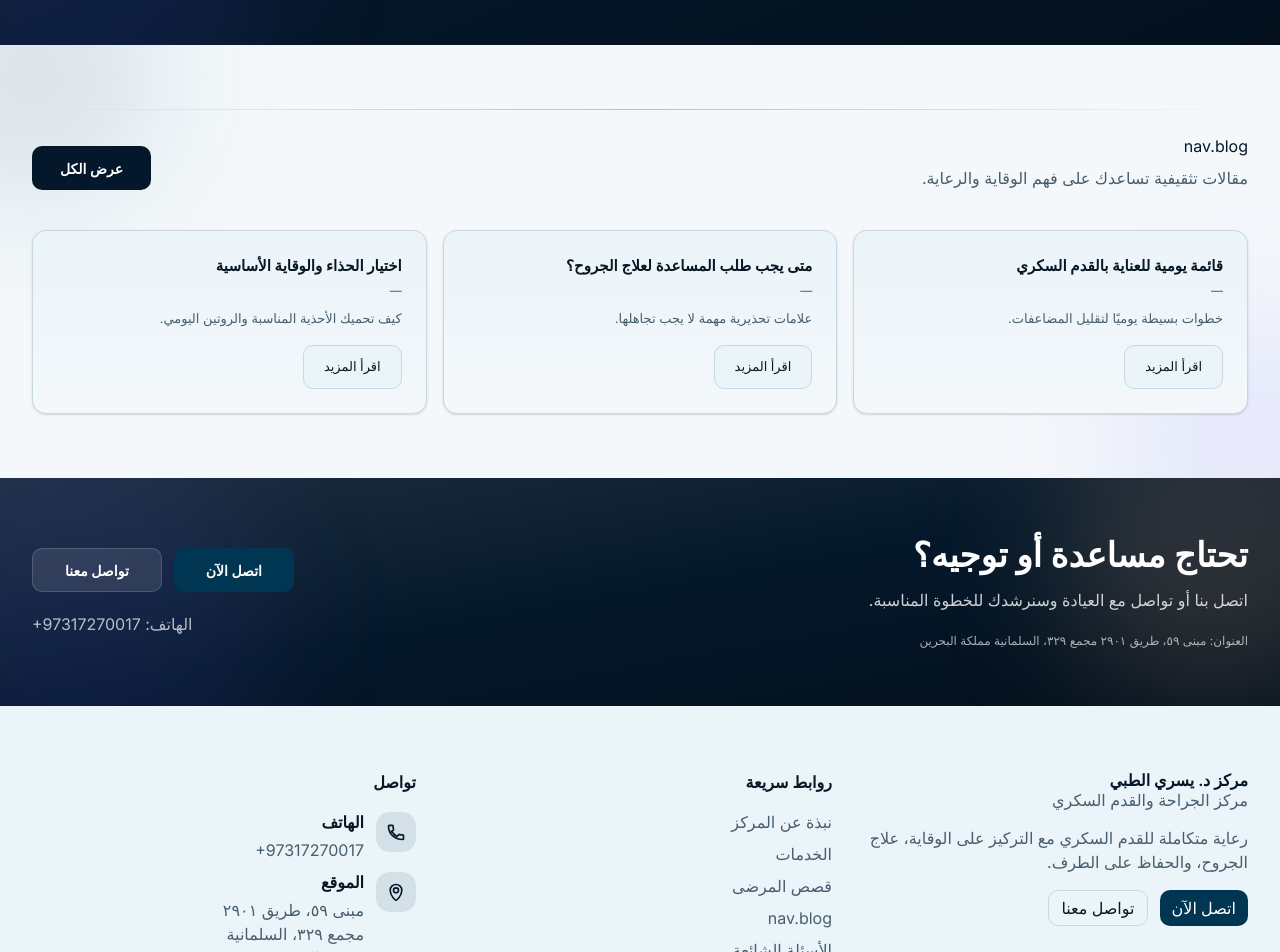
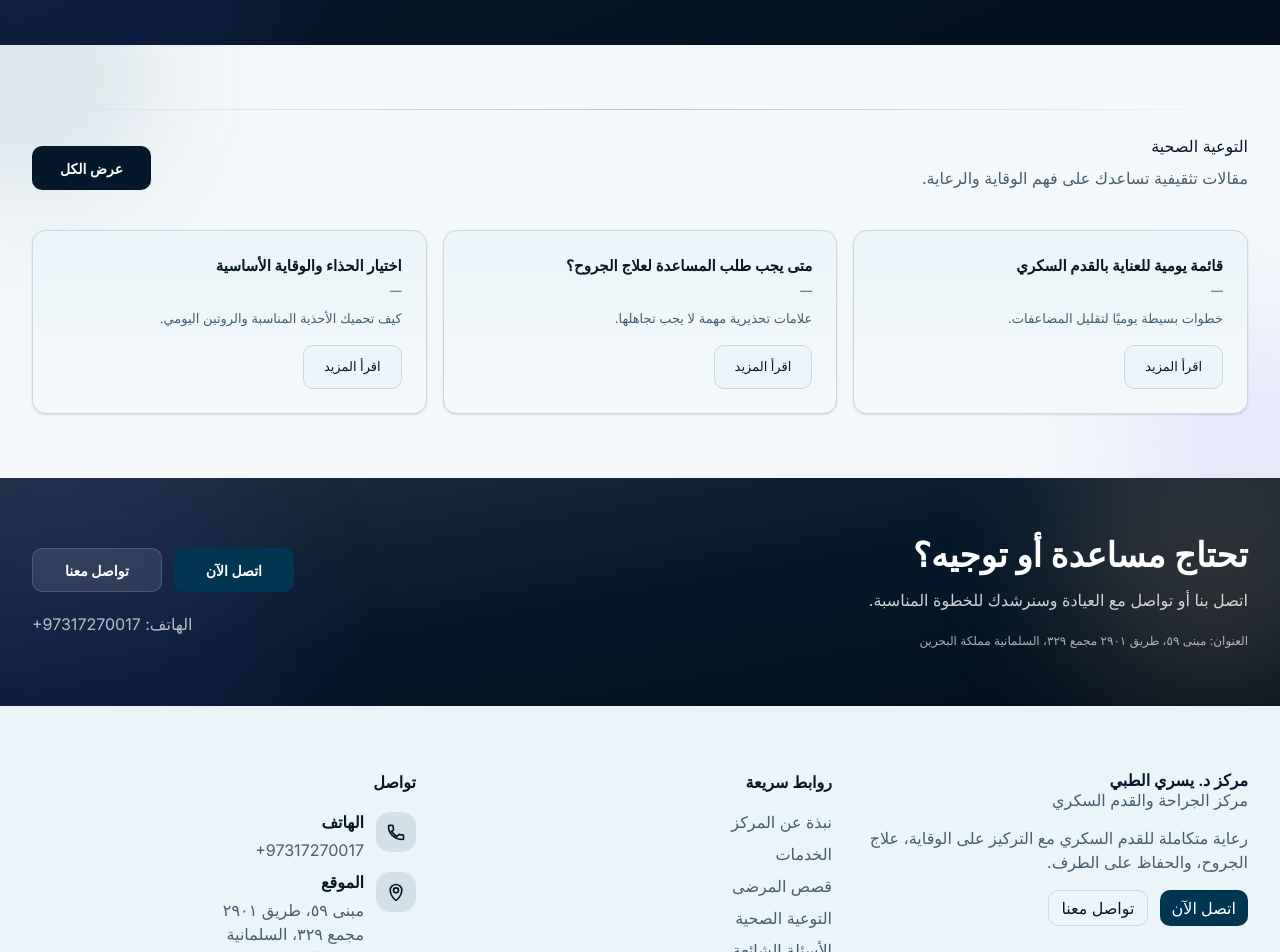
Before and after one commit to aserelnaghy/doctor-portfolio-website, a React (Vite) app in the folder frontend/: page / in a window 1280 px wide. Shown: the part 4400-5352 px from the top of the page. Built offline with nearby package versions, Linux system fonts and the light colour scheme.

Commit message:
route health awarness section with all links

```diff
--- a/frontend/src/components/common/Footer.jsx
+++ b/frontend/src/components/common/Footer.jsx
@@ -131,8 +131,8 @@ export default function Footer() {
                 <NavLink className="text-body text-muted hover:text-brand-900" to="/stories">
                   {t("nav.stories")}
                 </NavLink>
-                <NavLink className="text-body text-muted hover:text-brand-900" to="/blog">
-                  {t("nav.blog")}
+                <NavLink className="text-body text-muted hover:text-brand-900" to="/health-awareness">
+                  {t("nav.healthAwareness")}
                 </NavLink>
                 <NavLink className="text-body text-muted hover:text-brand-900" to="/faq">
                   {t("nav.faq")}
--- a/frontend/src/content/home/home.ar.js
+++ b/frontend/src/content/home/home.ar.js
@@ -153,19 +153,19 @@ export const homeAR = {
         title: "قائمة يومية للعناية بالقدم السكري",
         date: "—",
         excerpt: "خطوات بسيطة يوميًا لتقليل المضاعفات.",
-        href: "/blog",
+        href: "/health-awareness",
       },
       {
         title: "متى يجب طلب المساعدة لعلاج الجروح؟",
         date: "—",
         excerpt: "علامات تحذيرية مهمة لا يجب تجاهلها.",
-        href: "/blog",
+        href: "/health-awareness",
       },
       {
         title: "اختيار الحذاء والوقاية الأساسية",
         date: "—",
         excerpt: "كيف تحميك الأحذية المناسبة والروتين اليومي.",
-        href: "/blog",
+        href: "/health-awareness",
       },
     ],
   },
--- a/frontend/src/sections/home/BlogPreviewSection.jsx
+++ b/frontend/src/sections/home/BlogPreviewSection.jsx
@@ -22,7 +22,7 @@ export default function BlogPreviewSection({ t, home, onNavigate }) {
           <div className="mb-6 h-px w-full bg-gradient-to-r from-transparent via-brand-900/25 to-transparent" />
           <div className="flex flex-col gap-4 sm:flex-row sm:items-end sm:justify-between">
             <div>
-              <h2 className="text-h2 text-brand-900">{t("nav.blog")}</h2>
+              <h2 className="text-h2 text-brand-900">{t("nav.healthAwareness")}</h2>
               {subtitle ? (
                 <p className="mt-2 max-w-2xl text-body text-muted">{subtitle}</p>
               ) : null}
@@ -30,7 +30,7 @@ export default function BlogPreviewSection({ t, home, onNavigate }) {
 
             <div className="hidden sm:block">
               <Button
-                onClick={() => onNavigate("/blog")}
+                onClick={() => onNavigate("/health-awareness")}
                 className="rounded-full px-7 py-3 text-[14px] font-semibold bg-brand-900 text-white hover:bg-brand-900/90 min-h-[44px]"
               >
                 {t("common.viewAll", "View all")}
```
